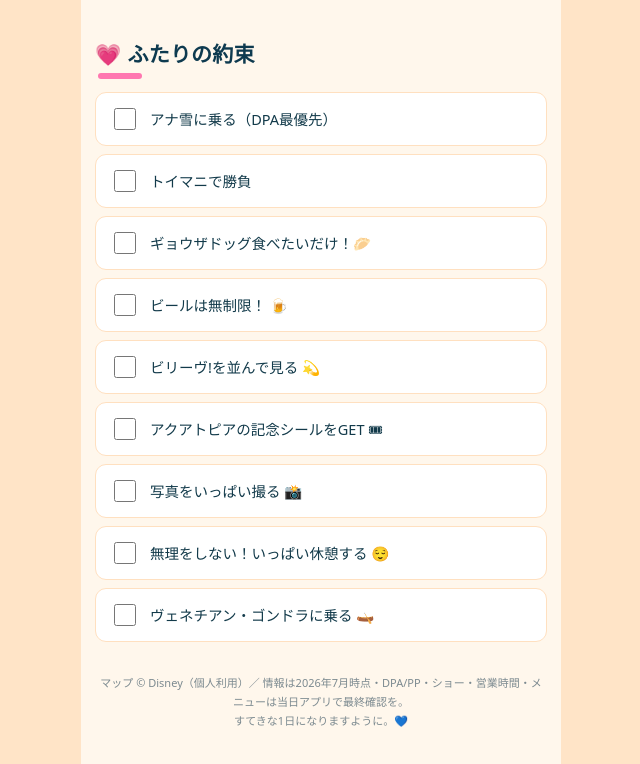
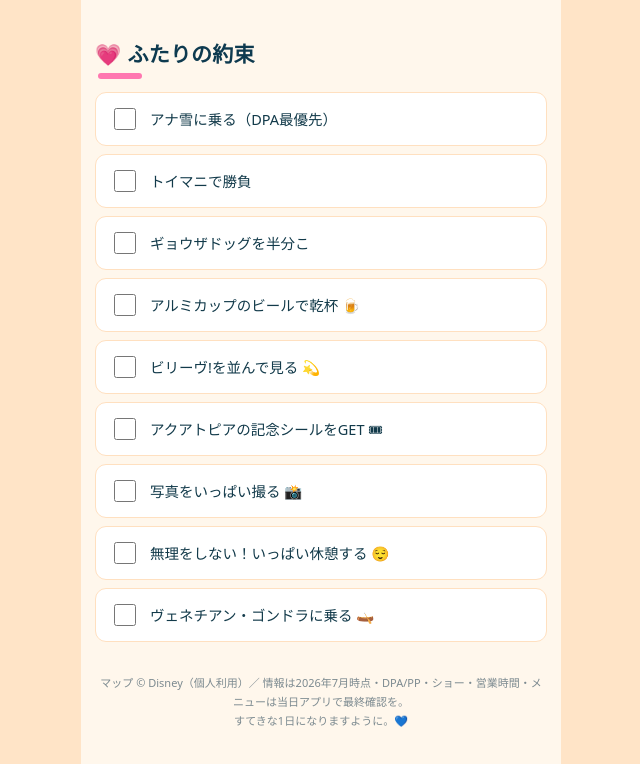
Before and after one commit to sig-code/tds-shiori, a plain HTML site: page index.html in a window 1280 px wide. Shown: the part 5946-6710 px from the top of the page, without its empty margins (319-959 px from the left). Drawn offline with Linux system fonts and the light colour scheme.

Commit message:
🐞 約束チェックリストの文言を元に戻す

```diff
--- a/index.html
+++ b/index.html
@@ -160,7 +160,7 @@ label.ck input:checked + span{text-decoration:line-through;color:var(--muted);}
 
  <section id="promise">
   <h2 class="sec" style="--acc:var(--rose)">💗 ふたりの約束</h2>
-  <label class="ck"><input type="checkbox" id="c1"><span>アナ雪に乗る（DPA最優先）</span></label><label class="ck"><input type="checkbox" id="c2"><span>トイマニで勝負</span></label><label class="ck"><input type="checkbox" id="c3"><span>ギョウザドッグ食べたいだけ！🥟</span></label><label class="ck"><input type="checkbox" id="c4"><span>ビールは無制限！ 🍺</span></label><label class="ck"><input type="checkbox" id="c5"><span>ビリーヴ!を並んで見る 💫</span></label><label class="ck"><input type="checkbox" id="c6"><span>アクアトピアの記念シールをGET 🎟</span></label><label class="ck"><input type="checkbox" id="c7"><span>写真をいっぱい撮る 📸</span></label><label class="ck"><input type="checkbox" id="c8"><span>無理をしない！いっぱい休憩する 😌</span></label><label class="ck"><input type="checkbox" id="c9"><span>ヴェネチアン・ゴンドラに乗る 🛶</span></label>
+  <label class="ck"><input type="checkbox" id="c1"><span>アナ雪に乗る（DPA最優先）</span></label><label class="ck"><input type="checkbox" id="c2"><span>トイマニで勝負</span></label><label class="ck"><input type="checkbox" id="c3"><span>ギョウザドッグを半分こ</span></label><label class="ck"><input type="checkbox" id="c4"><span>アルミカップのビールで乾杯 🍺</span></label><label class="ck"><input type="checkbox" id="c5"><span>ビリーヴ!を並んで見る 💫</span></label><label class="ck"><input type="checkbox" id="c6"><span>アクアトピアの記念シールをGET 🎟</span></label><label class="ck"><input type="checkbox" id="c7"><span>写真をいっぱい撮る 📸</span></label><label class="ck"><input type="checkbox" id="c8"><span>無理をしない！いっぱい休憩する 😌</span></label><label class="ck"><input type="checkbox" id="c9"><span>ヴェネチアン・ゴンドラに乗る 🛶</span></label>
  </section>
 
  <div class="foot">マップ © Disney（個人利用）／ 情報は2026年7月時点・DPA/PP・ショー・営業時間・メニューは当日アプリで最終確認を。<br>すてきな1日になりますように。💙</div>
```
